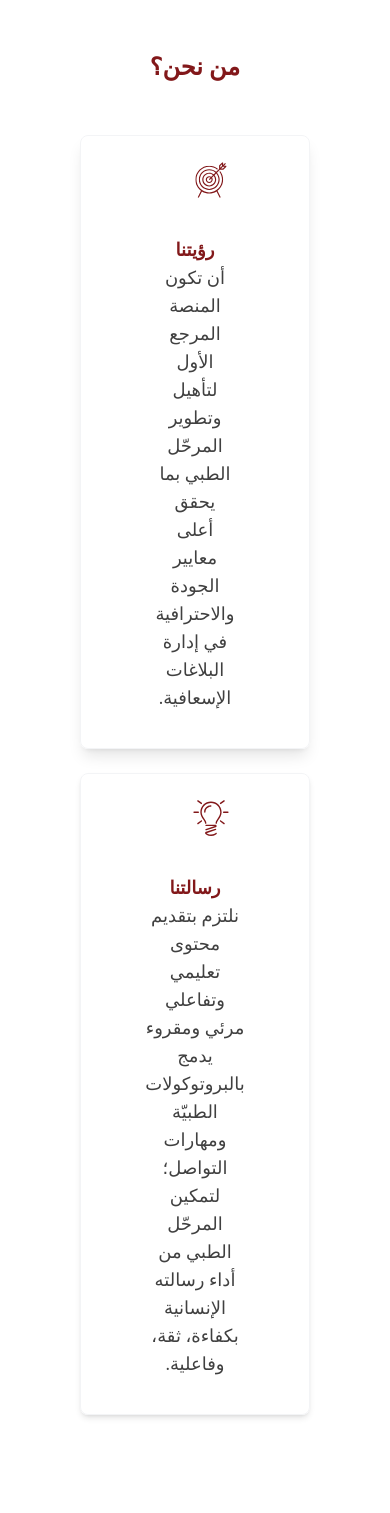
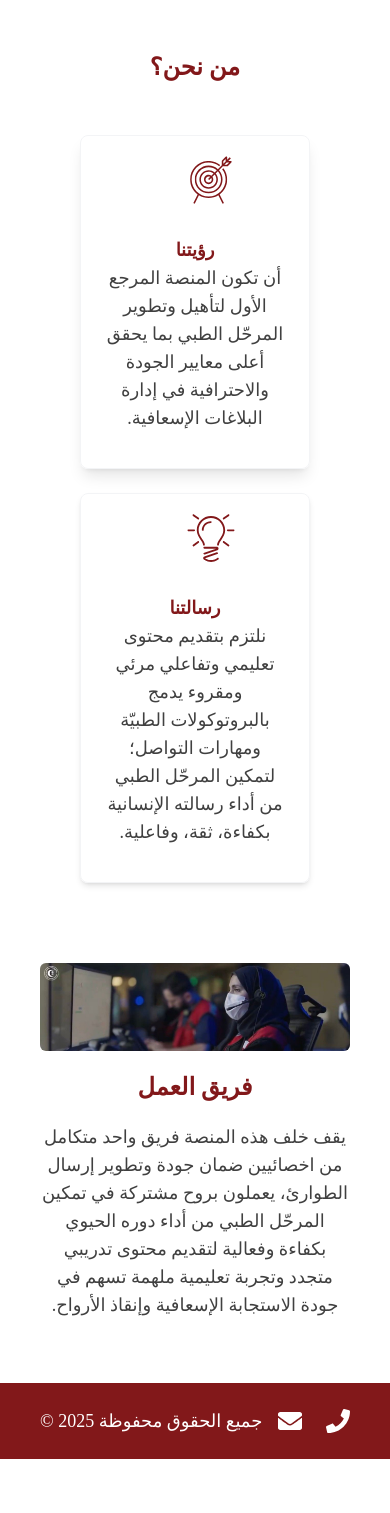
Before and after one commit to AlattasFatima/srca, a React (Vite) app in the folder emd-ep/: page / in a window 390 px wide. Shown: the part 920-2433 px from the top of the page. After the commit the page ends 2379 px from the top, so only its background shows below. Built offline with nearby package versions, Linux system fonts and the light colour scheme; a web font is replaced by a local one.

Commit message:
responsive

```diff
--- a/emd-ep/src/components/aboutUs.jsx
+++ b/emd-ep/src/components/aboutUs.jsx
@@ -9,7 +9,7 @@ function AboutUs() {
     <div id="about" className="min-h-[80vh] w-full pt-10">
       <div className="py-5 px-20 mb-8 text-center text-2xl md:text-3xl font-semibold text-red-900" data-aos="fade-down" data-aos-duration="500">من نحن؟</div>
 
-      <div className="py-5 px-20 mx-20 lg:mx-44 xl:mx-77 text-lg md:text-2xl border border-gray-100 hover:border-neutral-500 rounded-lg shadow-lg mb-6" data-aos="fade-left" data-aos-duration="2500">
+      <div className="py-5 px-6 md:px-20 mx-20 lg:mx-44 xl:mx-77 text-lg md:text-2xl border border-gray-100 hover:border-neutral-500 rounded-lg shadow-lg mb-6" data-aos="fade-left" data-aos-duration="2500">
         <section className="flex flex-col md:flex-row items-center justify-between">
           <img src={mission} className="h-12 pl-8 mb-4 md:mb-0 md:w-auto" />
           <p className="flex-1 py-4 text-center md:text-right font-normal text-neutral-700">
@@ -19,7 +19,7 @@ function AboutUs() {
         </section>
       </div>
 
-      <div className="py-5 px-20 mx-20 lg:mx-44 xl:mx-77 text-right text-lg md:text-2xl border border-gray-100 hover:border-neutral-500 rounded-lg shadow-md mb-6" data-aos="fade-right" data-aos-duration="2500">
+      <div className="py-5 px-6 md:px-20 mx-20 lg:mx-44 xl:mx-77 text-right text-lg md:text-2xl border border-gray-100 hover:border-neutral-500 rounded-lg shadow-md mb-6" data-aos="fade-right" data-aos-duration="2500">
         <section className="flex flex-col md:flex-row items-center justify-between">
           <img src={vision} className="h-12 pl-8 mb-4 md:mb-0 md:w-auto" />
           <p className="flex-1 py-4 text-center md:text-right font-normal text-neutral-700">
@@ -29,10 +29,10 @@ function AboutUs() {
         </section>
       </div>
 
-      <section className="py-5 px-20 mt-20 text-lg md:text-2xl">
+      <section className="px-10 lg:px-44 pb-4 md:px-20 mt-20 text-lg md:text-2xl">
         <img src={team} className="h-8/12 md:mb-0 md:w-auto mx-auto rounded-md" data-aos="fade-down" data-aos-duration="500" />
         <div className="py-5 text-center text-2xl md:text-3xl font-semibold text-red-900" data-aos="fade-up" data-aos-duration="2500">فريق العمل</div>
-        <p className="flex-1 px-10 lg:px-44 pb-4 mb-8 text-center md:text-right font-normal text-neutral-700" data-aos="fade-left" data-aos-duration="2500">
+        <p className="flex-1 pb-4 mb-8 text-center md:text-right font-normal text-neutral-700" data-aos="fade-left" data-aos-duration="2500">
           يقف خلف هذه المنصة فريق واحد متكامل من اخصائيين ضمان جودة وتطوير إرسال الطوارئ، يعملون بروح مشتركة في تمكين المرحّل الطبي من أداء دوره الحيوي بكفاءة وفعالية لتقديم محتوى تدريبي متجدد وتجربة تعليمية ملهمة تسهم في جودة الاستجابة الإسعافية وإنقاذ الأرواح.
         </p>
       </section>
--- a/emd-ep/src/components/navbar.jsx
+++ b/emd-ep/src/components/navbar.jsx
@@ -154,7 +154,7 @@ function Navbar() {
         {/* Mobile Menu */}
         <div
           id="mobile-menu"
-          className={`md:hidden absolute inset-x-0 top-[var(--nav-h,6rem)] transition-[max-height,opacity] duration-300 ${
+          className={`md:hidden ml-8 absolute inset-x-0 top-[var(--nav-h,6rem)] transition-[max-height,opacity] duration-300 ${
             open ? "max-h-64 opacity-100 pointer-events-auto" : "max-h-0 opacity-0 pointer-events-none"
           }`}
         >
```
